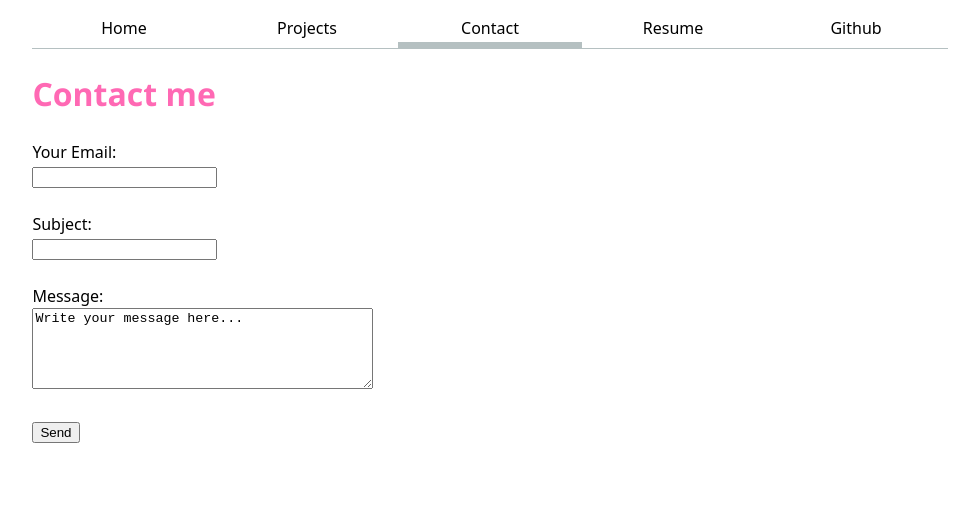
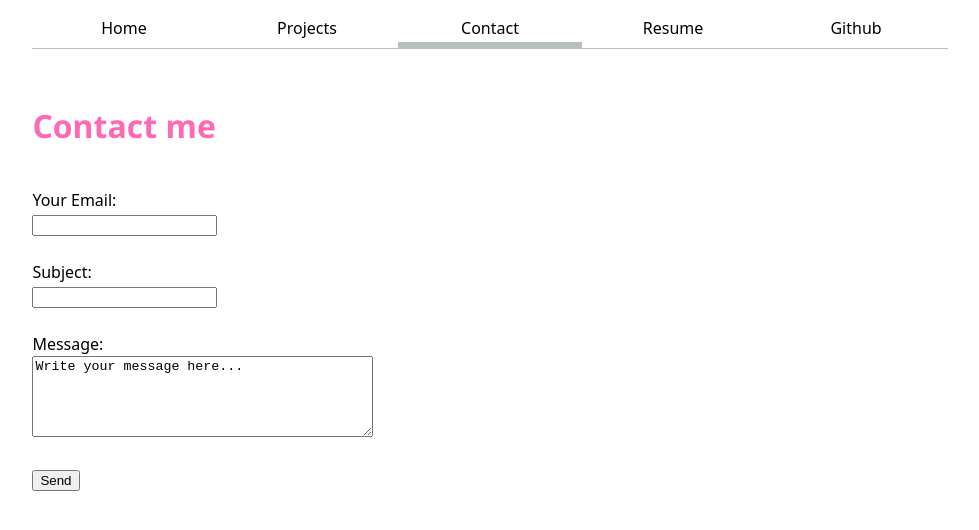
Before and after one commit to ritazaarour/website.github.io, a plain HTML site: page contact/index.html in a window 1280 px wide. Shown: the whole page, without its empty margins (150-1129 px from the left). Drawn offline with Linux system fonts and the light colour scheme.

Commit message:
editing contact p\page

```diff
--- a/contact/index.html
+++ b/contact/index.html
@@ -6,7 +6,7 @@
     <title>Contact</title>
     <link rel="stylesheet" href="../style.css">
 </head>
-<body>
+<body class="contact">
      <nav>
         <a href="../index.html">Home</a>
         <a href="../projects/index.html">Projects</a>
--- a/style.css
+++ b/style.css
@@ -30,6 +30,13 @@ img {
     margin-right: auto;
 }
 
+.contact {
+    display: grid;
+    grid-template-columns: subgrid;
+    grid-column: 1/-1;
+    gap: 1em;
+}
+
 nav {
     display: flex;
     margin-bottom: 1em;
```
